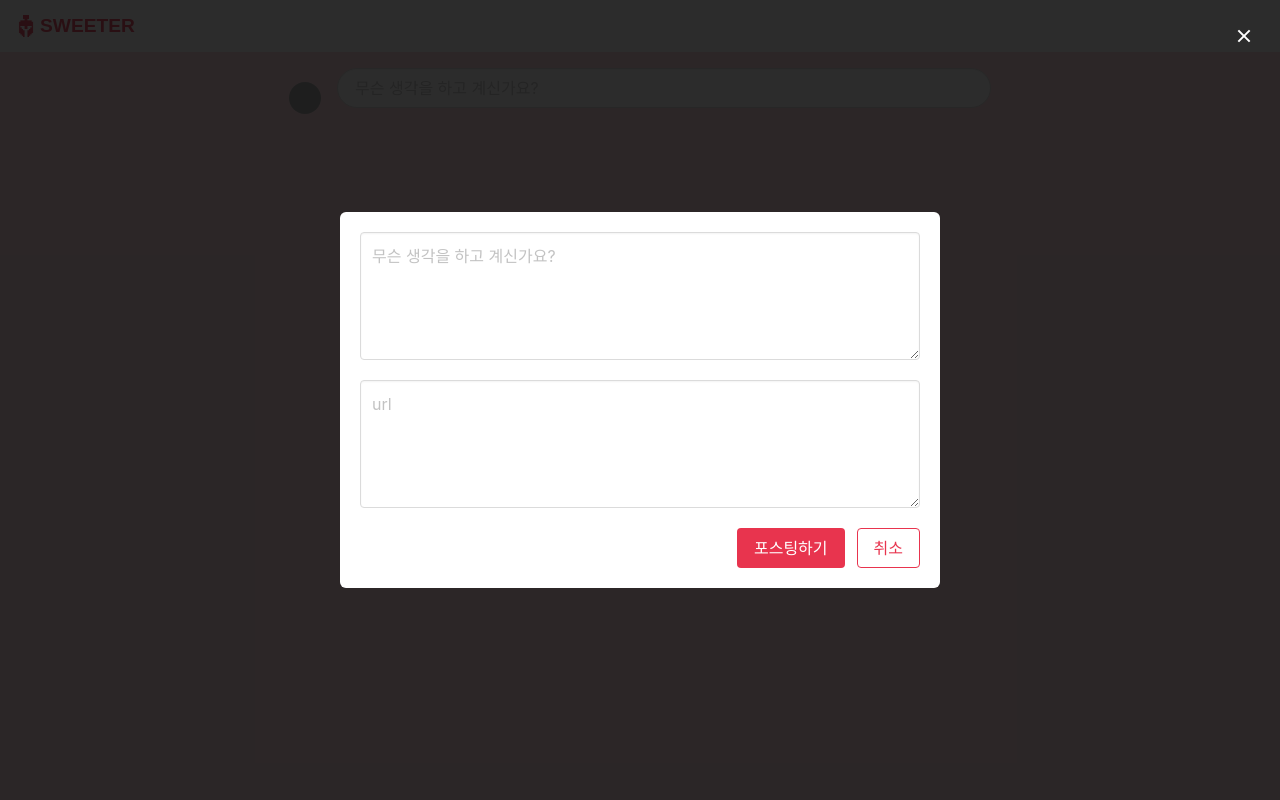
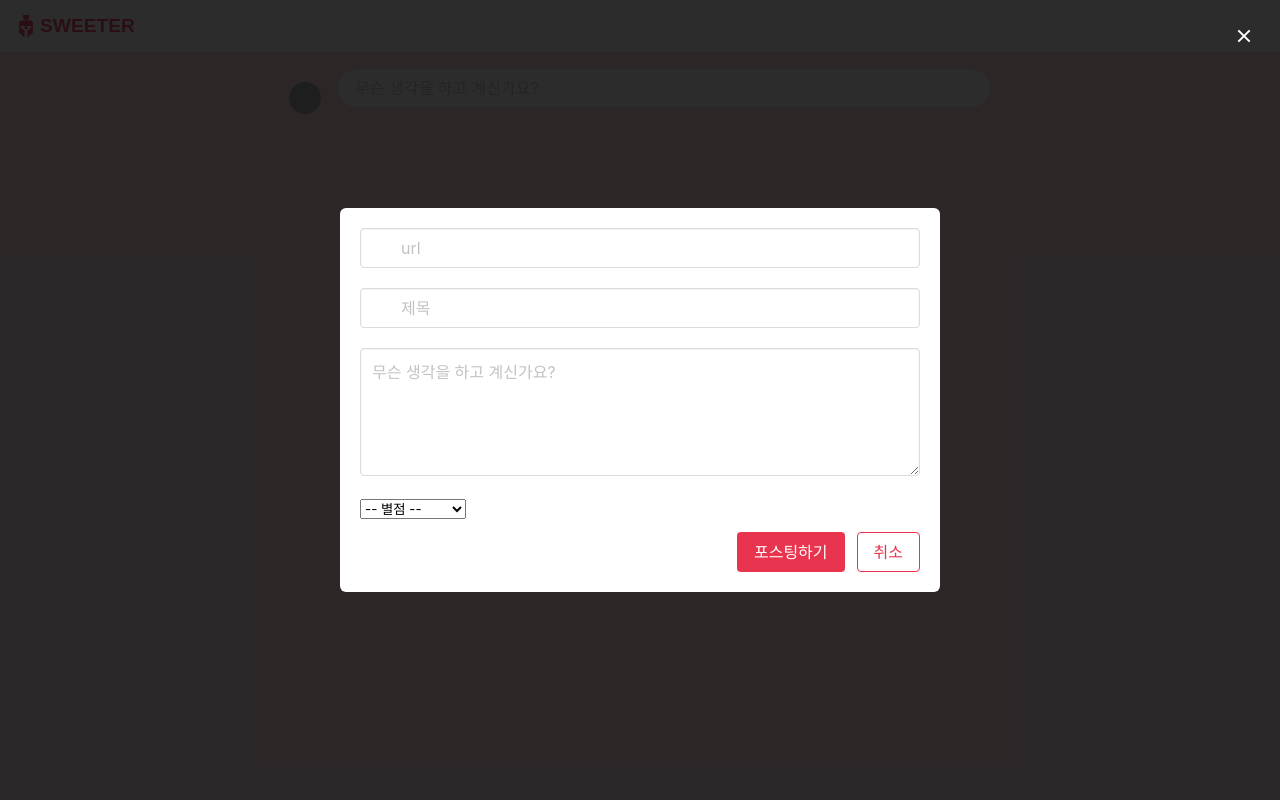
Before and after one commit to guluming/gma, a Flask app: template templates/classmain.html in a window 1280 px wide, after a click that opens the changed part. Run offline with Flask 2, Linux system fonts and the light colour scheme; the template is opened without the code that fills it, so the values that code supplies are empty; some libraries are stand-ins or nearby versions; grey boxes are pictures that could not be loaded.

Commit message:
게시물 제목 / url / 별점

```diff
--- a/static/myjs.js
+++ b/static/myjs.js
@@ -40,10 +40,9 @@ function post() {
     let comment = $("#textarea-post").val()
     let url = $("#url-post").val()
     let today = new Date().toISOString()
-    // console.log(comment, url, today)
 
     // let url = $('#url').val()
-    // let star = $('#star').val()
+    let star = $('#star').val()
 
     $.ajax({
         type: "POST",
@@ -51,8 +50,8 @@ function post() {
         data: {
             comment_give: comment,
             date_give: today,
-            url_give: url
-            // star_give: star
+            url_give: url,
+            star_give: star
         },
         success: function (response) {
             $("#modal-post").removeClass("is-active")
@@ -149,6 +148,10 @@ function get_posts(username) {
                     let time_before = time2str(time_post)
                     let class_heart = post['heart_by_me'] ? "fa-heart" : "fa-heart-o"
                     let count_heart = post['count_heart']
+
+                    let star = posts[i]['star']
+                    let star_image = '⭐'.repeat(star)
+
                     let html_temp = `<div class="box" id="${post["_id"]}">
                                         <article class="media">
                                             <div class="media-left">
@@ -163,6 +166,9 @@ function get_posts(username) {
                                                         <strong>${post['profile_name']}</strong> <small>@${post['username']}</small> <small>${time_before}</small>
                                                         <br>
                                                         ${post['comment']}
+                                                        <br>
+                                                        1
+
                                                     </p>
                                                 </div>
                                                 <nav class="level is-mobile">
--- a/templates/classmain.html
+++ b/templates/classmain.html
@@ -65,14 +65,32 @@
                 <article class="media">
                     <div class="media-content">
                         <div class="field">
+                            <div class="field">
+                                <div class="control has-icons-left">
+                                    <input id="input-url" class="input" type="text" placeholder="url">
+                                </div>
+                            </div>
+                            <div class="field">
+                                <div class="control has-icons-left">
+                                    <input id="input-title" class="input" type="text" placeholder="제목">
+                                </div>
+                            </div>
                             <p class="control">
                                         <textarea id="textarea-post" class="textarea"
                                                   placeholder="무슨 생각을 하고 계신가요?"></textarea>
                             </p>
-                                <p class="control">
-                                        <textarea id="textarea-post" class="textarea"
-                                                  placeholder="url"></textarea>
-                                </p>
+                            <div class="input-group mb-3" >
+{#                                <label class="input-group-text" for="inputGroupSelect01">별점</label>#}
+                                <select class="form-select" id="star">
+                                    <option selected>-- 별점 --</option>
+                                    <option value="1">⭐</option>
+                                    <option value="2">⭐⭐</option>
+                                    <option value="3">⭐⭐⭐</option>
+                                    <option value="4">⭐⭐⭐⭐</option>
+                                    <option value="5">⭐⭐⭐⭐⭐</option>
+                                </select>
+                            </div>
+
                         </div>
                         <nav class="level is-mobile">
                             <div class="level-left">
@@ -117,7 +135,8 @@
                     <nav class="level is-mobile">
                         <div class="level-left">
                             <a class="level-item is-sparta" aria-label="heart" onclick="toggle_like('', 'heart')">
-                                    <span class="icon is-small"><i class="fa fa-heart" aria-hidden="true"></i></span>&nbsp;<span
+                                <span class="icon is-small"><i class="fa fa-heart"
+                                                               aria-hidden="true"></i></span>&nbsp;<span
                                     class="like-num">2.7k</span>
                             </a>
                         </div>
@@ -129,5 +148,6 @@
 
     </div>
 </section>
+
 </body>
 </html>
--- a/templates/index.html
+++ b/templates/index.html
@@ -133,7 +133,7 @@
                                                      class="card-img-top">
                                                 <div class="card-body">
                                                     <h5 class="card-title">${title}</h5>
-{#                                                    <p class="card-text">${desc}</p>#}
+
                                                     <p>${star_image}</p>
                                                     <p class="mycomment">${comment}</p>
                                                 </div>
```
Lines whose indentation alone changed are shown as unchanged.
